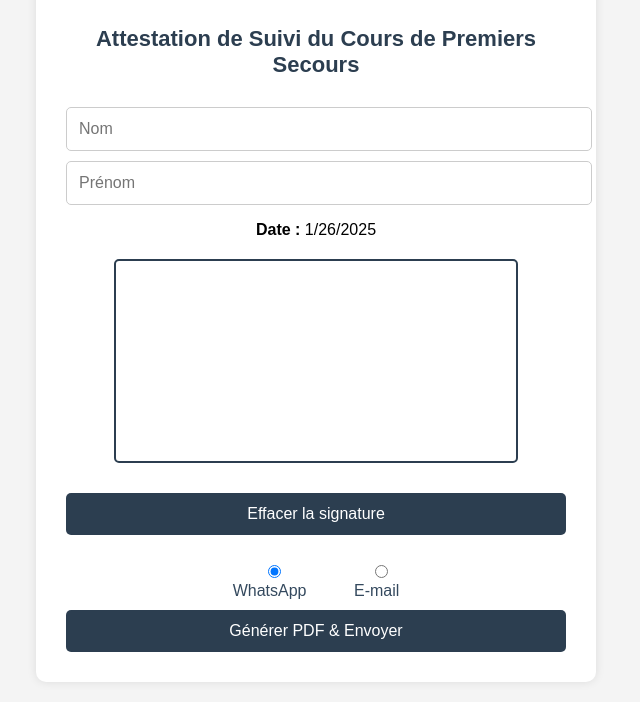
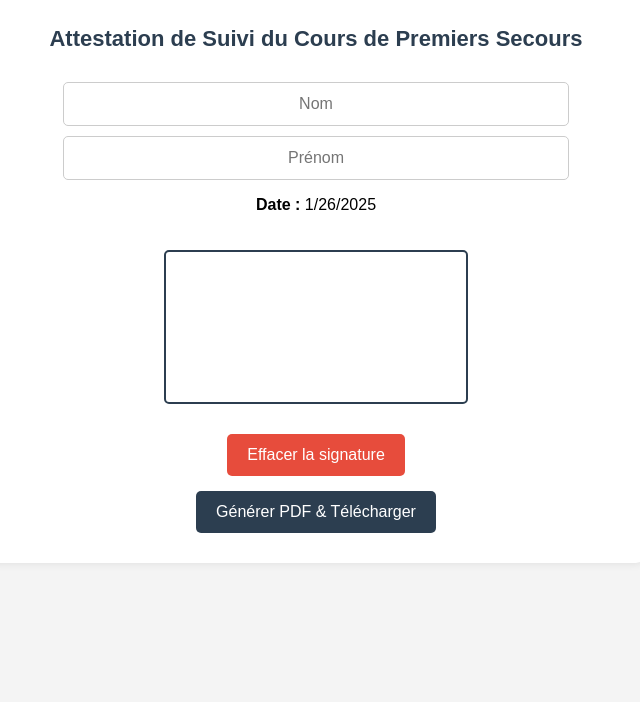
Before and after one commit to ludobetris/attestation, a plain HTML site: page index.html in a window 1280 px wide. Shown: the part 186-888 px from the top of the page, without its empty margins (324-964 px from the left). After the commit the page ends 800 px from the top, so only its background shows below. Drawn offline with nearby package versions, Linux system fonts and the light colour scheme.

Commit message:
Update index.html

```diff
--- a/index.html
+++ b/index.html
@@ -8,15 +8,16 @@
   <script src="https://cdnjs.cloudflare.com/ajax/libs/jspdf/2.5.1/jspdf.umd.min.js"></script>
   <style>
       body {
+          margin: 0;
+          padding: 0;
           font-family: Arial, sans-serif;
           background-color: #f4f4f4;
-          margin: 0;
-          padding: 20px;
           text-align: center;
       }
       .container {
-          max-width: 500px;
-          margin: auto;
+          width: 90%;
+          max-width: 600px;
+          margin: 20px auto;
           background: #fff;
           padding: 30px;
           border-radius: 10px;
@@ -25,23 +26,29 @@
       h2 {
           color: #2c3e50;
           font-size: 22px;
+          margin-bottom: 20px;
       }
       .logo {
           width: 120px;
           margin-bottom: 20px;
       }
-      input, button {
-          width: 100%;
+      form {
+          display: flex;
+          flex-direction: column;
+          align-items: center;
+      }
+      input {
+          width: 80%;
           padding: 12px;
           margin-top: 10px;
           font-size: 16px;
           border: 1px solid #ccc;
           border-radius: 5px;
+          text-align: center;
       }
       canvas {
           border: 2px solid #2c3e50;
-          display: block;
-          margin: 20px auto;
+          margin: 20px 0;
           border-radius: 5px;
           background-color: #fff;
       }
@@ -50,23 +57,20 @@
           color: #fff;
           cursor: pointer;
           border: none;
+          padding: 12px 20px;
+          font-size: 16px;
+          border-radius: 5px;
+          margin-top: 15px;
       }
       .btn:hover {
           background-color: #34495e;
       }
-      .radio-container {
-          display: flex;
-          justify-content: center;
-          gap: 20px;
-          margin-top: 20px;
+      .signature-btn {
+          margin-top: 10px;
+          background-color: #e74c3c;
       }
-      .radio-container label {
-          font-size: 16px;
-          color: #34495e;
-          cursor: pointer;
-      }
-      label input {
-          margin-right: 5px;
+      .signature-btn:hover {
+          background-color: #c0392b;
       }
   </style>
 </head>
@@ -84,21 +88,10 @@
       <input type="text" id="prenom" placeholder="Prénom" required />
       <p><strong>Date :</strong> <span id="dateActuelle"></span></p>
 
-      <canvas id="signatureCanvas" width="400" height="200"></canvas>
-      <button type="button" class="btn" onclick="effacerSignature()">Effacer la signature</button>
+      <canvas id="signatureCanvas" width="300" height="150"></canvas>
+      <button type="button" class="btn signature-btn" onclick="effacerSignature()">Effacer la signature</button>
 
-      <div class="radio-container">
-        <label>
-          <input type="radio" id="whatsapp" name="envoi" value="whatsapp" checked />
-          WhatsApp
-        </label>
-        <label>
-          <input type="radio" id="email" name="envoi" value="email" />
-          E-mail
-        </label>
-      </div>
-
-      <button type="button" class="btn" onclick="genererPDF()">Générer PDF & Envoyer</button>
+      <button type="button" class="btn" onclick="genererPDF()">Générer PDF & Télécharger</button>
     </form>
   </div>
 
@@ -132,14 +125,13 @@
       ctx.clearRect(0, 0, canvas.width, canvas.height);
     }
 
-    // --- Génération et envoi du PDF ---
+    // --- Génération et téléchargement du PDF ---
     async function genererPDF() {
       const { jsPDF } = window.jspdf;
 
       let nom = document.getElementById('nom').value.trim();
       let prenom = document.getElementById('prenom').value.trim();
       let date = document.getElementById('dateActuelle').innerText;
-      let envoiMode = document.querySelector('input[name="envoi"]:checked').value;
 
       if (!nom || !prenom) {
         alert("Veuillez remplir tous les champs.");
@@ -149,11 +141,10 @@
       // Conversion de la signature en image
       let signatureImage = canvas.toDataURL("image/png");
 
-      // Création du document PDF
+      // Création du document PDF (format A4)
       let doc = new jsPDF("p", "mm", "a4");
 
-      // --- Mise en page plus professionnelle ---
-      // Entête
+      // Titre principal
       doc.setFont("Helvetica", "bold");
       doc.setFontSize(20);
       doc.text("Attestation de Suivi", 105, 20, { align: "center" });
@@ -161,22 +152,16 @@
       doc.setFontSize(14);
       doc.text("Formation Premiers Secours", 105, 30, { align: "center" });
 
-      // Logo (exemple : on peut le redimensionner et le positionner)
-      // Si vous avez un logo en base64, vous pouvez l'insérer avec doc.addImage(logoData, ...)
-      // doc.addImage(logoData, 'PNG', 10, 10, 30, 30);
-
-      // Contenu principal
+      // Infos
       doc.setFont("Helvetica", "normal");
       doc.setFontSize(12);
+      doc.text("Solioz & Merkli Travaux Publics SA", 20, 45);
 
-      // Cadre / cadre d'infos
-      doc.text("Solioz & Merkli Travaux Publics SA", 20, 50);
+      doc.text(`Nom : ${nom}`, 20, 55);
+      doc.text(`Prénom : ${prenom}`, 20, 60);
+      doc.text(`Date : ${date}`, 20, 65);
 
-      doc.text(`Nom : ${nom}`, 20, 60);
-      doc.text(`Prénom : ${prenom}`, 20, 65);
-      doc.text(`Date : ${date}`, 20, 70);
-
-      doc.text("Formatrice : Aurore Besse", 20, 80);
+      doc.text("Formatrice : Aurore Besse", 20, 75);
 
       // Thèmes suivis
       const themes = [
@@ -195,8 +180,8 @@
         "AVC"
       ];
 
-      doc.text("Thèmes abordés :", 20, 90);
-      let yPosition = 95;
+      doc.text("Thèmes abordés :", 20, 85);
+      let yPosition = 90;
       themes.forEach(theme => {
         doc.text(`- ${theme}`, 25, yPosition);
         yPosition += 5;
@@ -206,37 +191,16 @@
       doc.text("Signature du participant :", 20, yPosition + 10);
       doc.addImage(signatureImage, "PNG", 20, yPosition + 15, 80, 40);
 
-      // Export du PDF en Blob
-      let pdfBlob = doc.output("blob");
+      // Nom du fichier PDF
+      let fileName = `Attestation_${nom}_${prenom}.pdf`;
 
-      // Création d'une URL pour le blob (utilisée pour un éventuel téléchargement direct)
-      let pdfUrl = URL.createObjectURL(pdfBlob);
+      // Téléchargement du PDF
+      // Si votre version de jsPDF supporte { returnPromise: true }, vous pouvez l'utiliser
+      // pour déclencher l'alerte APRÈS la fin du téléchargement, mais cela dépend des versions.
+      doc.save(fileName);
 
-      // --- Envoi / partage selon le mode sélectionné ---
-      if (envoiMode === "whatsapp") {
-        // Numéro corrigé +41274581379)
-        // Pour que le partage fonctionne, le numéro doit être reconnu sur WhatsApp
-        // et l’utilisateur doit avoir WhatsApp installé (sur mobile ou WhatsApp Web ouvert).
-        let whatsappUrl = `https://api.whatsapp.com/send?phone=41274581379&text=Attestation%20de%20suivi%20${nom}%20${prenom}.`;
-        window.open(whatsappUrl, '_blank');
-
-        // Téléchargement automatique du PDF pour l'envoyer en PJ si besoin
-        doc.save(`Attestation_${nom}_${prenom}.pdf`);
-      } else {
-        // Tentative d'envoi par e-mail (note : mailto ne supporte pas réellement la pièce jointe automatique)
-        // On ouvre le client mail, et on télécharge le PDF pour que l'utilisateur puisse l'ajouter en PJ
-        let emailSubject = encodeURIComponent("Attestation de suivi");
-        let emailBody = encodeURIComponent(
-          "Veuillez trouver ci-joint l'attestation de " + nom + " " + prenom + "."
-        );
-        let mailtoLink = `mailto:ludo.betris@gmail.com?subject=${emailSubject}&body=${emailBody}`;
-        window.open(mailtoLink, "_blank");
-
-        // Téléchargement du PDF (l'utilisateur pourra l'attacher manuellement)
-        doc.save(`Attestation_${nom}_${prenom}.pdf`);
-      }
-
-      alert("Attestation générée et procédure d'envoi lancée !");
+      // Message après téléchargement
+      alert("Le PDF a été téléchargé. Veuillez envoyer ce fichier à la direction.");
     }
   </script>
 </body>
```
